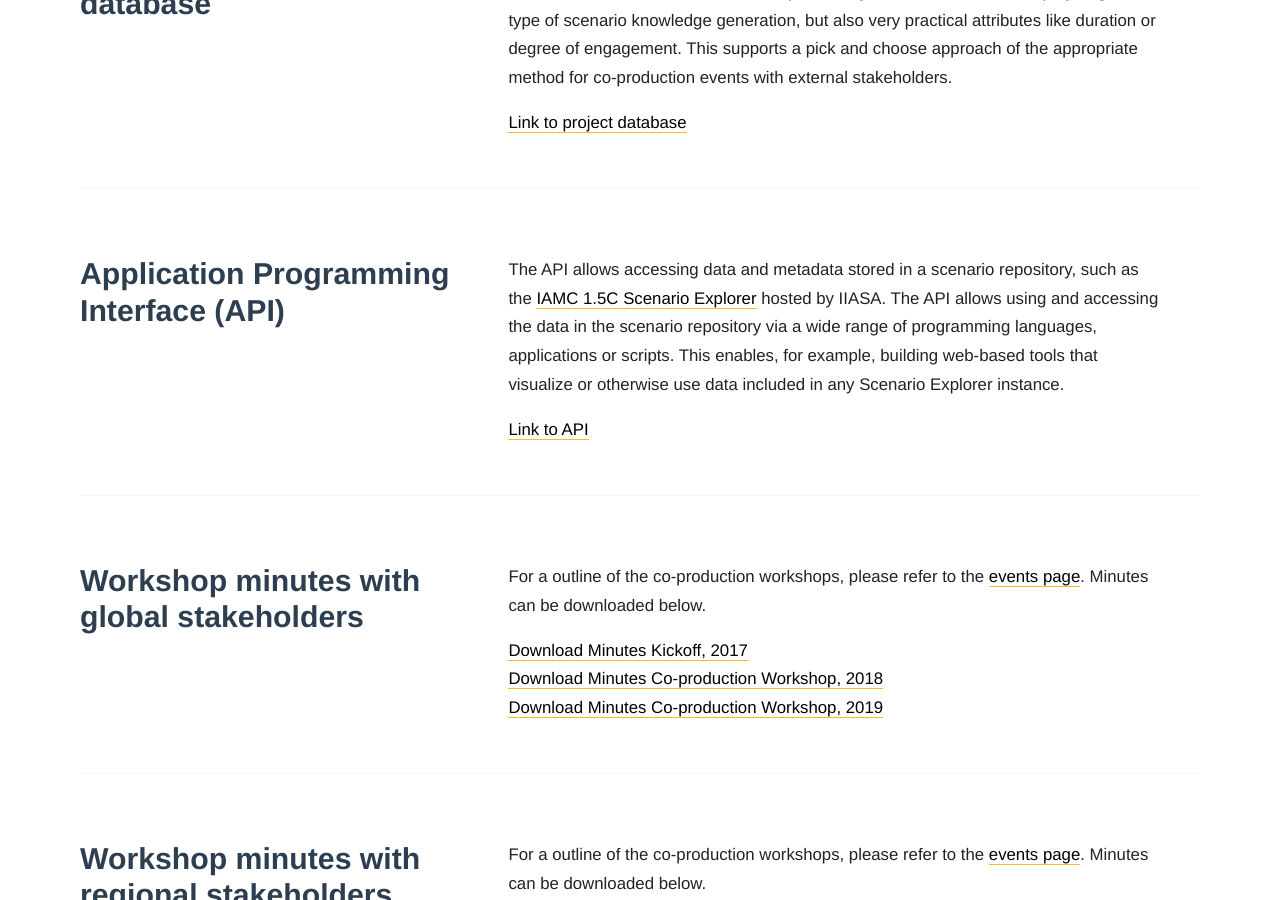
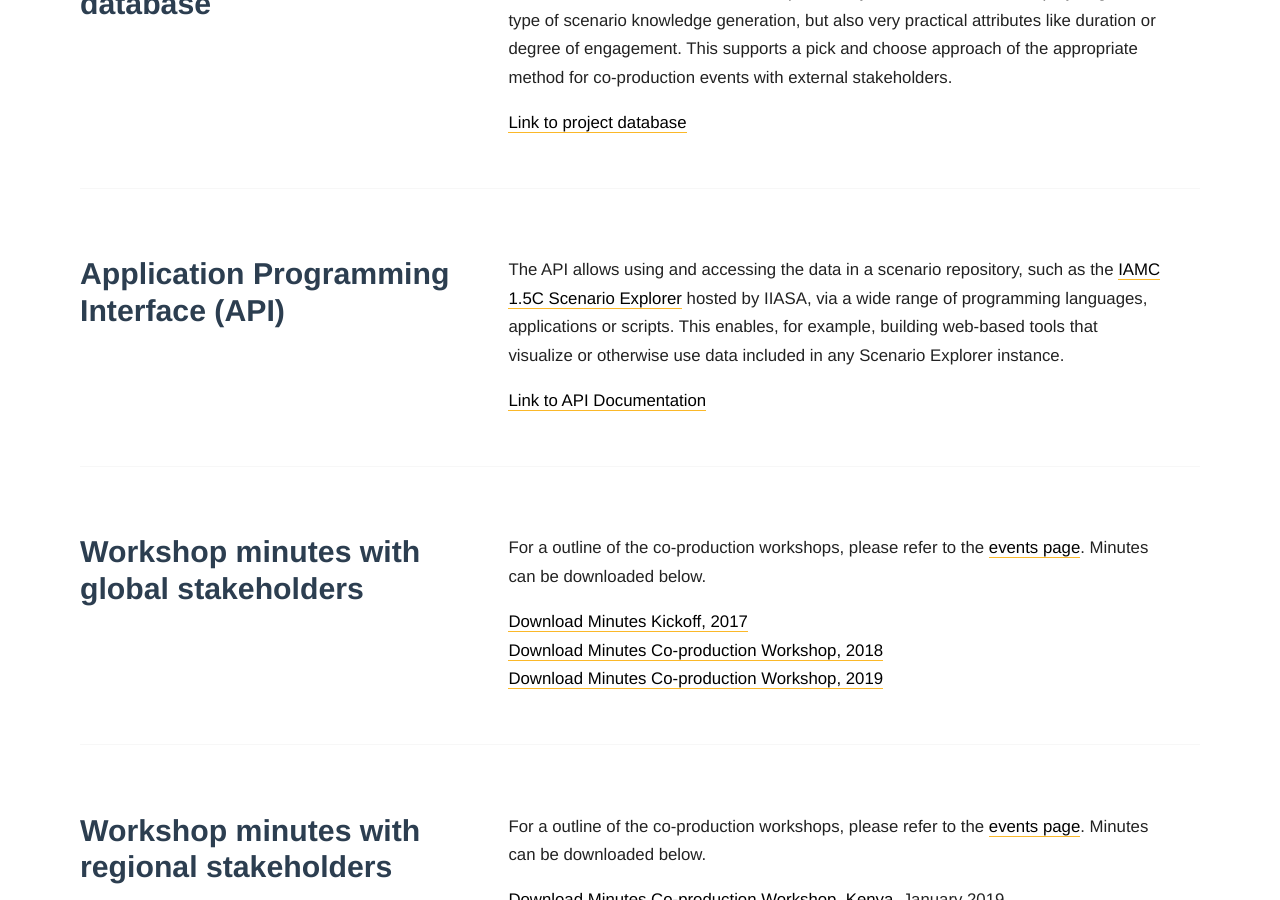
Before and after one commit to SensesProject/project-website-jekyll, a Jekyll site: the page built from results/index.html, in a window 1280 px wide and 900 px high, scrolled down 902 px. Built offline with Jekyll 4.4.1, drawn with Linux system fonts in a browser that asks for light colours; some web fonts are replaced.

Commit message:
Update index.html

```diff
--- a/results/index.html
+++ b/results/index.html
@@ -51,10 +51,10 @@ layout: home
     </div>
     <div class="content">
       <p>
-        The API allows accessing data and metadata stored in a scenario repository, such as the  <a href="https://data.ene.iiasa.ac.at/iamc-1.5c-explorer/"> IAMC 1.5C Scenario Explorer</a> hosted by IIASA. The API allows using and accessing the data in the scenario repository via a wide range of programming languages, applications or scripts. This enables, for example, building web-based tools that visualize or otherwise use data included in any Scenario Explorer instance.
+        The API allows using and accessing the data in a scenario repository, such as the  <a href="https://data.ene.iiasa.ac.at/iamc-1.5c-explorer/"> IAMC 1.5C Scenario Explorer</a> hosted by IIASA, via a wide range of programming languages, applications or scripts. This enables, for example, building web-based tools that visualize or otherwise use data included in any Scenario Explorer instance.
       </p>
       <p>
-        <a href="https://software.ene.iiasa.ac.at/ixmp-rest-api/"> Link to API </a>
+        <a href="https://software.ene.iiasa.ac.at/ixmp-rest-api/"> Link to API Documentation</a>
       </p>
     </div>
   </section>
```
